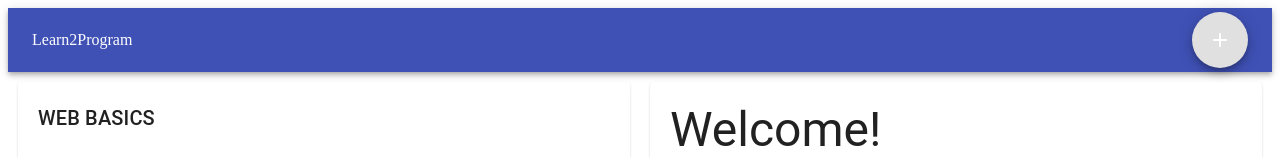
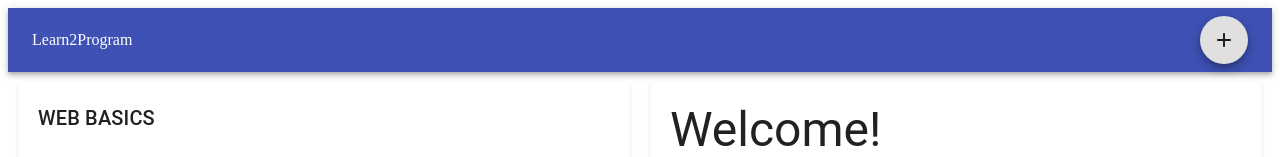
Before and after one commit to kristina-arezina/terms-2-program, a React (Create React App) app: page / in a window 1280 px wide. Shown: the top 157 px of the page. Built offline with nearby package versions, Linux system fonts and the light colour scheme.

Commit message:
have nice button

```diff
--- a/src/components/Exercises/Dialogs/Create.js
+++ b/src/components/Exercises/Dialogs/Create.js
@@ -5,7 +5,6 @@ import DialogContent from '@material-ui/core/DialogContent';
 import DialogContentText from '@material-ui/core/DialogContentText';
 import DialogTitle from '@material-ui/core/DialogTitle';
 import AddIcon from '@material-ui/icons/AddRounded';
-import { white } from '@material-ui/core/colors';
 import Fab from '@material-ui/core/Fab';
 
 
@@ -24,7 +23,7 @@ export default class extends Component {
     render(){
         const {open} = this.state
             return <Fragment>
-<Fab style={{color: 'white' }} onClick={this.handleToggle} mini>
+<Fab onClick={this.handleToggle} size="medium" >
     <AddIcon/>
 </Fab>
 
```
